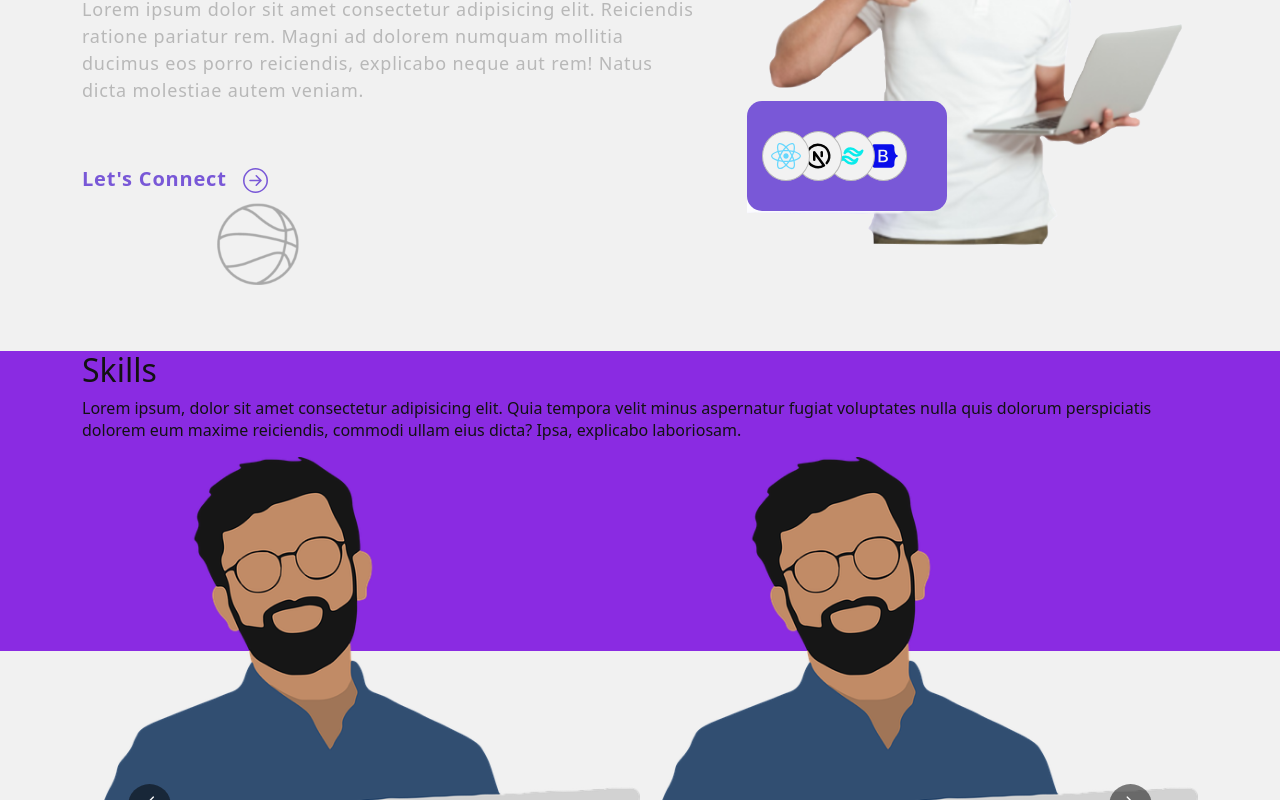
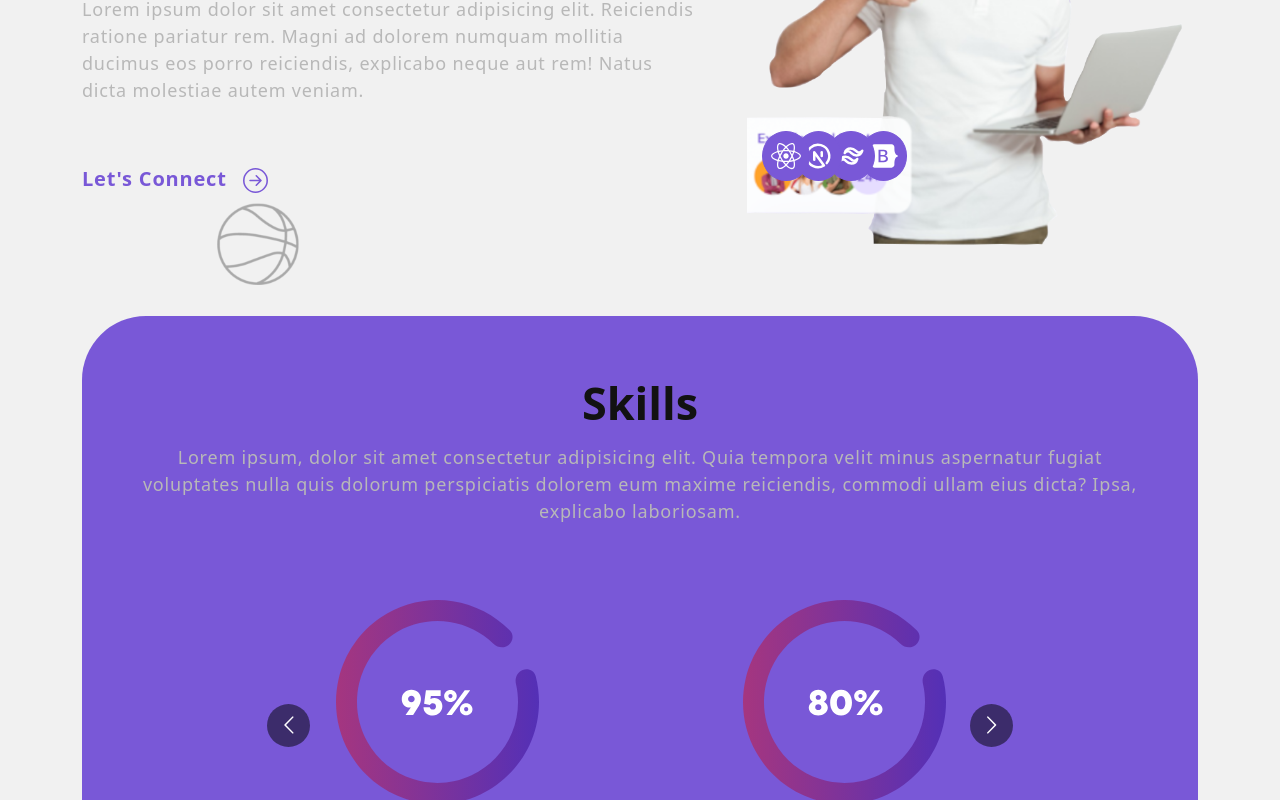
Before and after one commit to jorgeProgramaEn5/mi-portafolio, a React (Create React App) app: page / in a window 1280 px wide. Shown: the part 400-1200 px from the top of the page. Built offline with nearby package versions, Linux system fonts and the light colour scheme.

Commit message:
add skills styles

```diff
--- a/src/Components/Skills.jsx
+++ b/src/Components/Skills.jsx
@@ -3,7 +3,7 @@
 import Carousel from 'react-multi-carousel';
 import 'react-multi-carousel/lib/styles.css';
 import { Container, Col, Row } from 'react-bootstrap';
-import { met_1, met_2, met_3, met_4 } from '../Assets';
+import { meter1, meter2, meter3, color_sharp } from '../Assets';
 
 const Skills = () => {
     const responsive = {
@@ -36,19 +36,19 @@
                         <p>Lorem ipsum, dolor sit amet consectetur adipisicing elit. Quia tempora velit minus aspernatur fugiat voluptates nulla quis dolorum perspiciatis dolorem eum maxime reiciendis, commodi ullam eius dicta? Ipsa, explicabo laboriosam.</p>
                         <Carousel responsive={responsive} infinite={true} className='skill-slider'>
                             <div className='item'>
-                                <img src={met_1} alt="img_met" />
+                                <img src={meter1} alt="img_meter" />
                                 <h5>Web Development</h5>
                             </div>
                             <div className='item'>
-                                <img src={met_2} alt="img_met" />
+                                <img src={meter2} alt="img_meter" />
                                 <h5>Web Development</h5>
                             </div>
                             <div className='item'>
-                                <img src={met_3} alt="img_met" />
+                                <img src={meter3} alt="img_meter" />
                                 <h5>Web Development</h5>
                             </div>
                             <div className='item'>
-                                <img src={met_4} alt="img_met" />
+                                <img src={meter1} alt="img_meter" />
                                 <h5>Web Development</h5>
                             </div>
                         </Carousel>
@@ -56,6 +56,7 @@
                 </Col>
             </Row>
         </Container>
+        {/* <img src={color_sharp} alt="sharp" className='background-img-left'/> */}
     </section>
   )
 }
--- a/src/Style/Banner.css
+++ b/src/Style/Banner.css
@@ -77,7 +77,8 @@
 	/* display: flex;
 	flex-direction: column;
 	align-items: center; */
-	background-color: rgb(121, 88, 215);
+	/* background-color: rgb(121, 88, 215); */
+	background-color: transparent;
 	max-width: 200px;
 	height: 110px;
 	border-radius: 15px;
@@ -92,7 +93,7 @@
 	justify-content: center;
 	align-items: center;
 	/* background-color: rgb(121, 88, 215); */
-	color: #fff;
+	/* color: #fff; */
 	width: 300px;
 	height: 110px;
 	/* border-radius: 15px; */
@@ -101,50 +102,57 @@
 }
 
 .banner .target-container div {
-	background-color: #f2f2f2;
+	/* background-color: #f2f2f2; */
+	background-color: rgb(121, 88, 215);
 	width: 50px;
 	height: 50px;
 	display: flex;
 	justify-content: center;
 	align-items: center;
 	border-radius: 50%;
-	border: #B8B8B8 solid 1px;
+	border: rgb(121, 88, 215) solid 1px;
 }
 
 .target-container > div:nth-child(1) {
 	transform: translateX(0px);
-	color: rgb(104, 215, 253);
+	/* color: rgb(104, 215, 253); */
+	color: #fff;
 	z-index: 100;
 }
 
 .target-container > div:nth-child(2) {
 	transform: translateX(-15px);
-	color: rgb(3, 3, 3);
+	/* color: rgb(3, 3, 3); */
+	color: #fff;
 	z-index: 90;
 }
 
 .target-container > div:nth-child(3) {
 	transform: translateX(-30px);
-	color: rgb(9, 235, 235);
+	/* color: rgb(9, 235, 235); */
+	color: #fff;
 	z-index: 80;
 }
 
 .target-container > div:nth-child(4) {
 	transform: translateX(-45px);
-	color: rgb(9, 13, 235);
+	/* color: rgb(9, 13, 235); */
+	color: #fff;
 	z-index: 70;
 }
 
 .target-container > div:nth-child(5) {
 	transform: translateX(-60px);
-	color: rgb(248, 241, 58);
+	/* color: rgb(248, 241, 58); */
+	color: #fff;
 	z-index: 60;
 	visibility: hidden;
 }
 
 .target-container > div:nth-child(6) {
 	transform: translateX(-75px);
-	color: rgb(121, 88, 215);
+	/* color: rgb(121, 88, 215); */
+	color: #fff;
 	width: 50px;
 	height: 50px;
 	z-index: 160;
--- a/src/Style/Skills.css
+++ b/src/Style/Skills.css
@@ -1,4 +1,45 @@
 .skill {
-    background-color: blueviolet;
-    height: 300px;
+    padding: 25px 0 50px 0;
+    position: relative;
 }
+
+.skill-bx {
+    background: rgb(121, 88, 215);
+    border-radius: 64px;
+    text-align: center;
+    padding: 60px 50px;
+    margin-top: -60px;
+}
+
+.skill h2 {
+	font-size: 45px;
+	font-weight: 700;
+}
+
+.skill p {
+    color: #B8B8B8;
+    font-size: 18px;
+    letter-spacing: 0.8px;
+    line-height: 1.5em;
+    margin: 14px 0 75px 0;
+}
+
+/* size carrousel */
+.skill-slider {
+    width: 80%;
+    margin: 0 auto;
+    position: relative;
+}
+
+.skill-slider .item img {
+    width: 50%;
+    margin: 0 auto 15px auto;
+}
+
+.background-image-left {
+    top: 28%;
+    position: absolute;
+    bottom: 0;
+    width: 40%;
+    z-index: -4;
+}
```
